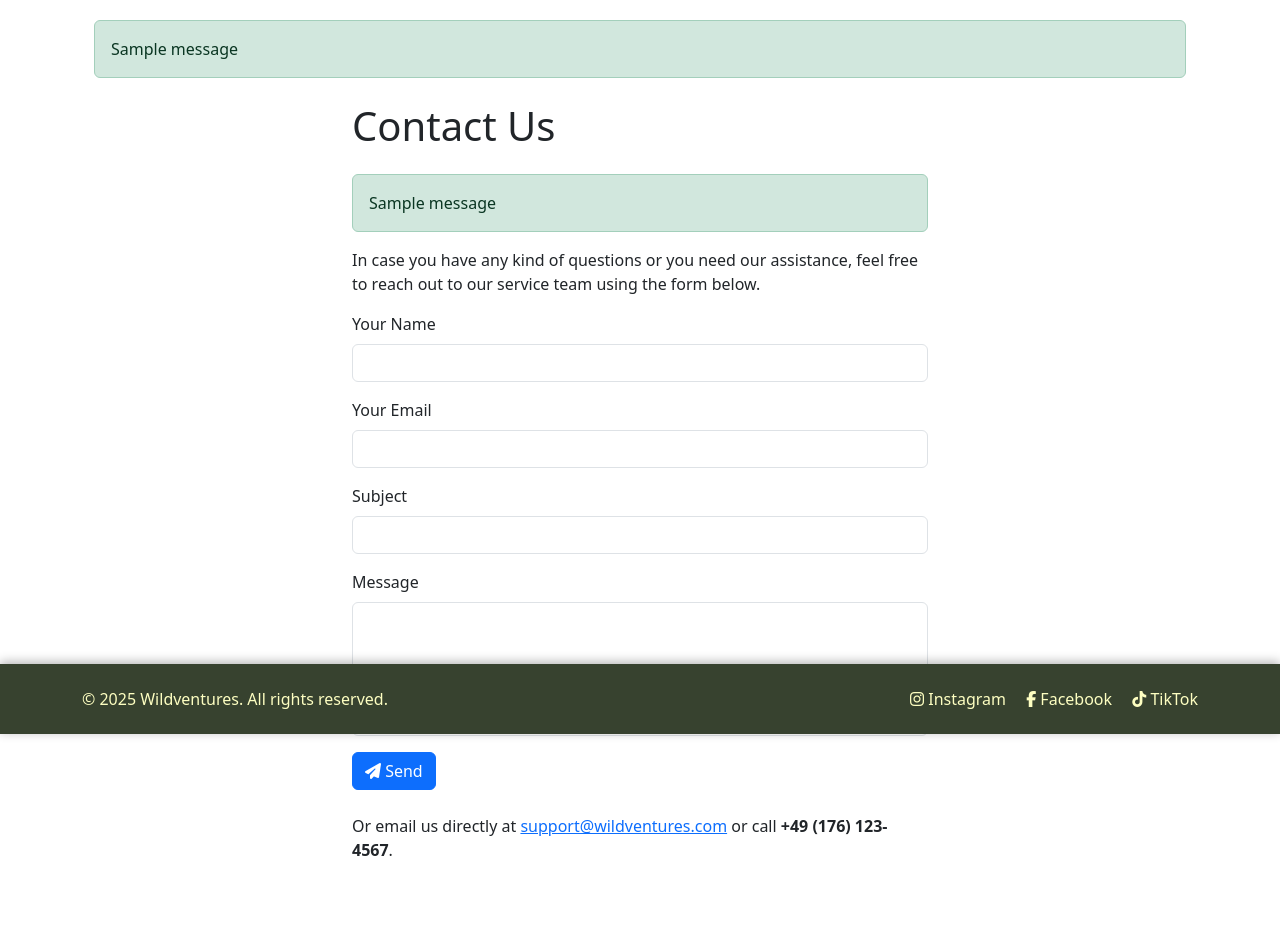
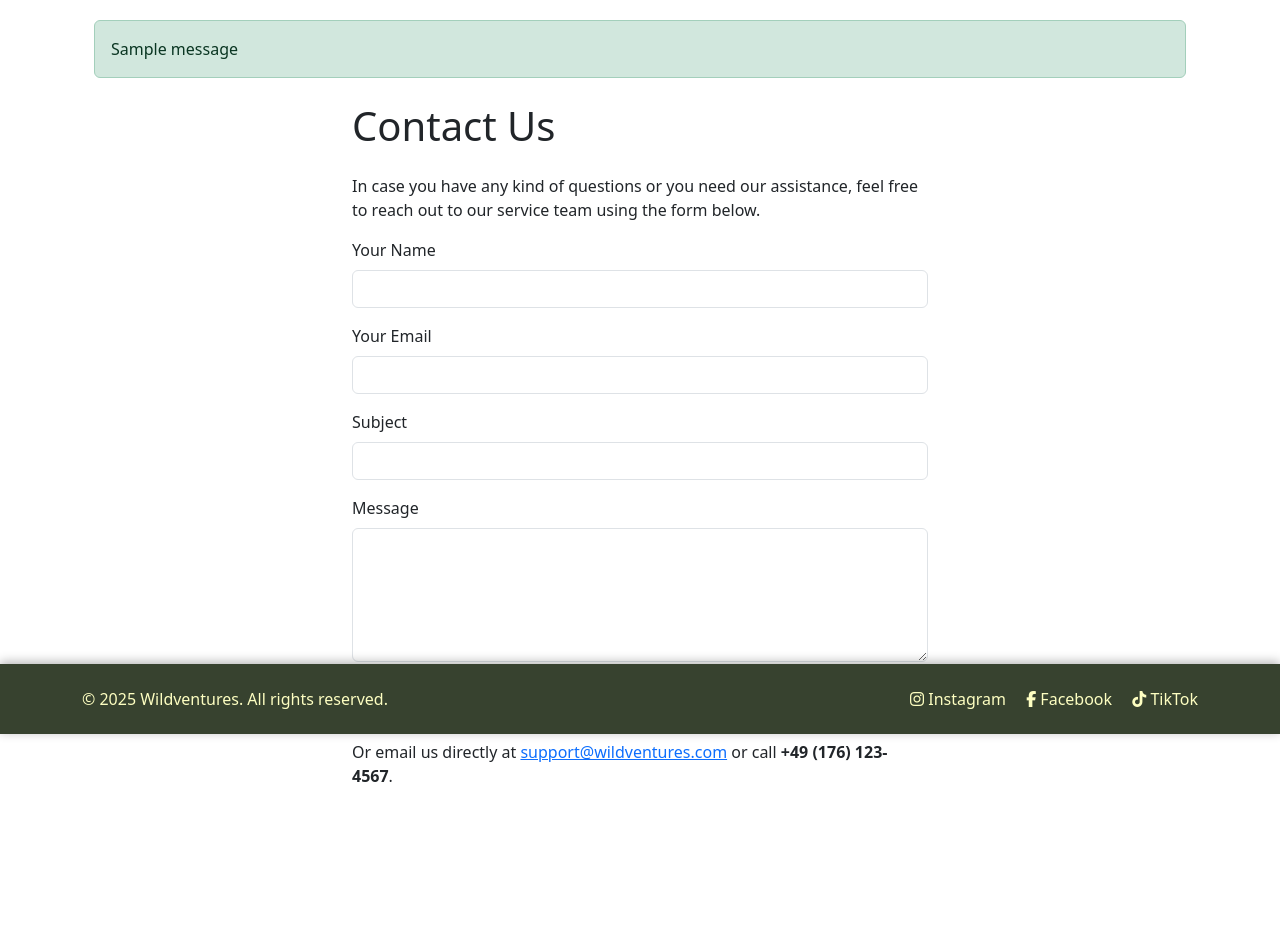
Before and after one commit to Maxcode0101/Wildventures, a Django app: page /contact/ in a window 1280 px wide. Shown: the part 66-1014 px from the top of the page. After the commit the page ends 848 px from the top, so only its background shows below. Run offline with Django 5.2, Linux system fonts and the light colour scheme; tables that the repository leaves empty hold one stand-in row (values such as "Sample post"); one stand-in notice (Sample message) is shown; some libraries are stand-ins or nearby versions.

Commit message:
Remove redundant message tag from contact.html to fix bug as confirmation gets displayed twice on the page

```diff
--- a/core/templates/core/contact.html
+++ b/core/templates/core/contact.html
@@ -7,16 +7,6 @@
 {% block content %}
 <div class="container mt-4" style="max-width: 600px;">
   <h1 class="mb-4">Contact Us</h1>
-
-  {% if messages %}
-    <div class="mb-3">
-      {% for message in messages %}
-        <div class="alert {% if message.tags %}alert-{{ message.tags }}{% else %}alert-info{% endif %}" role="alert">
-          {{ message }}
-        </div>
-      {% endfor %}
-    </div>
-  {% endif %}
 
   <p>In case you have any kind of questions or you need our assistance, feel free to reach out to our service team using the form below.</p>
 
@@ -63,7 +53,6 @@
 
   <p class="mt-4">
     Or email us directly at <a href="mailto:support@wildventures.com">support@wildventures.com</a>
-
     or call <strong>+49 (176) 123-4567</strong>.
   </p>
 </div>
```
Lines whose indentation alone changed are shown as unchanged.
